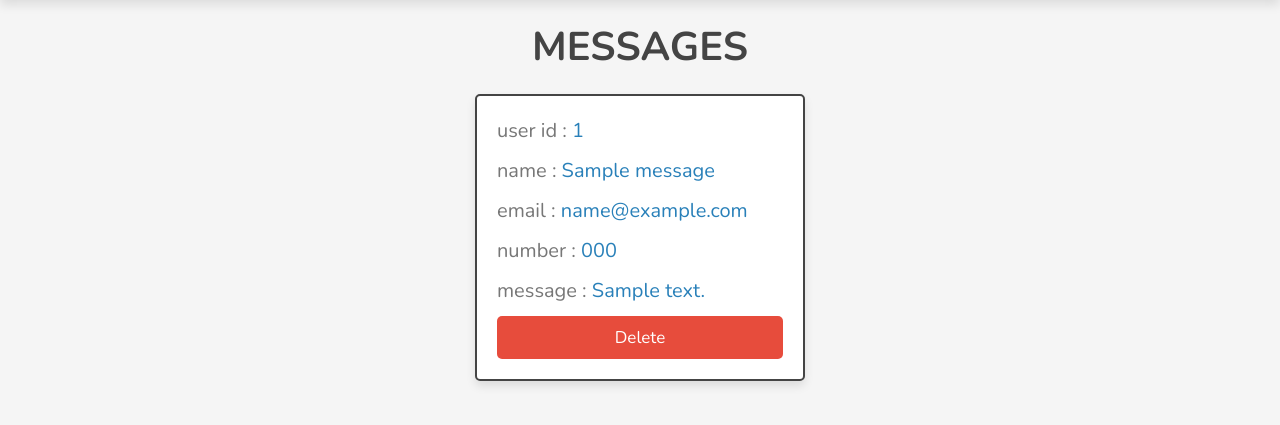
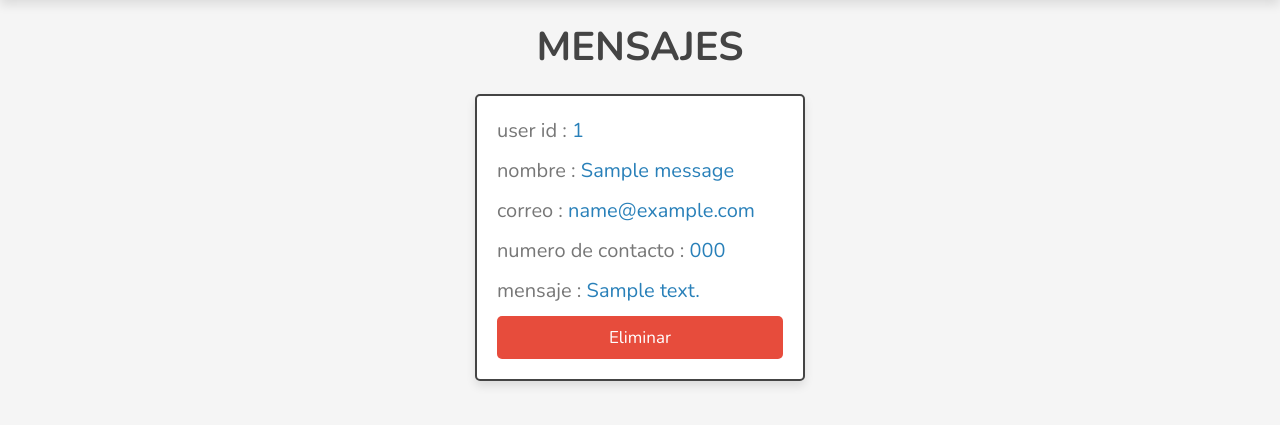
Before and after one commit to zammy-d/HappeFeet, a PHP site: page /admin/messages.php in a window 1280 px wide. Shown: the part 74-499 px from the top of the page. Run offline with PHP 8.4, Linux system fonts and the light colour scheme; a user stored in the database is signed in; data comes from the database, SQL or seed files in the repository; tables that the repository leaves empty hold one stand-in row (values such as "Sample post"); some libraries are stand-ins or nearby versions.

Commit message:
Se finaliza panel de mensajes

```diff
--- a/admin/admin_accounts.php
+++ b/admin/admin_accounts.php
@@ -57,10 +57,10 @@ if(isset($_GET['delete'])){
       <p> admin id : <span><?= $fetch_accounts['id']; ?></span> </p>
       <p> nombre de administrador : <span><?= $fetch_accounts['name']; ?></span> </p>
       <div class="flex-btn">
-         <a href="admin_accounts.php?delete=<?= $fetch_accounts['id']; ?>" onclick="return confirm('delete this account?')" class="delete-btn">delete</a>
+         <a href="admin_accounts.php?delete=<?= $fetch_accounts['id']; ?>" onclick="return confirm('delete this account?')" class="delete-btn">Eliminar</a>
          <?php
             if($fetch_accounts['id'] == $admin_id){
-               echo '<a href="update_profile.php" class="option-btn">update</a>';
+               echo '<a href="update_profile.php" class="option-btn">Actualizar</a>';
             }
          ?>
       </div>
--- a/admin/messages.php
+++ b/admin/messages.php
@@ -25,7 +25,7 @@ if(isset($_GET['delete'])){
    <meta charset="UTF-8">
    <meta http-equiv="X-UA-Compatible" content="IE=edge">
    <meta name="viewport" content="width=device-width, initial-scale=1.0">
-   <title>messages</title>
+   <title>mensajes</title>
 
    <link rel="stylesheet" href="https://cdnjs.cloudflare.com/ajax/libs/font-awesome/6.1.1/css/all.min.css">
 
@@ -38,7 +38,7 @@ if(isset($_GET['delete'])){
 
 <section class="contacts">
 
-<h1 class="heading">messages</h1>
+<h1 class="heading">mensajes</h1>
 
 <div class="box-container">
 
@@ -50,11 +50,11 @@ if(isset($_GET['delete'])){
    ?>
    <div class="box">
    <p> user id : <span><?= $fetch_message['user_id']; ?></span></p>
-   <p> name : <span><?= $fetch_message['name']; ?></span></p>
-   <p> email : <span><?= $fetch_message['email']; ?></span></p>
-   <p> number : <span><?= $fetch_message['number']; ?></span></p>
-   <p> message : <span><?= $fetch_message['message']; ?></span></p>
-   <a href="messages.php??delete=<?= $fetch_message['id']; ?>" onclick="return confirm('delete this message?');" class="delete-btn">delete</a>
+   <p> nombre : <span><?= $fetch_message['name']; ?></span></p>
+   <p> correo : <span><?= $fetch_message['email']; ?></span></p>
+   <p> numero de contacto : <span><?= $fetch_message['number']; ?></span></p>
+   <p> mensaje : <span><?= $fetch_message['message']; ?></span></p>
+   <a href="messages.php??delete=<?= $fetch_message['id']; ?>" onclick="return confirm('delete this message?');" class="delete-btn">Eliminar</a>
    </div>
    <?php
          }
```
